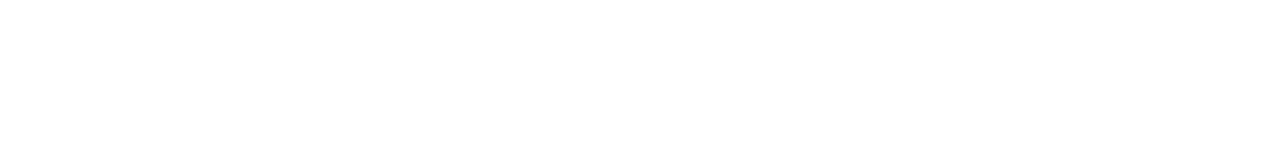
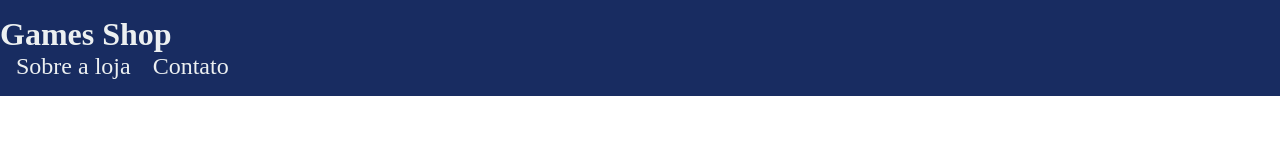
Before and after one commit to lucasdoncruz/games_shop, a plain HTML site: page index.html in a window 1280 px wide. Drawn offline with Linux system fonts and the light colour scheme.

Commit message:
aula 2 finalizada

```diff
--- a/index.html
+++ b/index.html
@@ -3,9 +3,24 @@
 <head>
     <meta charset="UTF-8">
     <meta name="viewport" content="width=device-width, initial-scale=1.0">
-    <title>Document</title>
+    <title>Games Shop - A sua loja de games</title>
+    <link rel="stylesheet" href="./main.css">
 </head>
 <body>
-
+    <header>
+        <h1>Games Shop</h1>
+            <div class="container">
+                <nav>
+                    <ul>
+                        <li>
+                            <a href="#">Sobre a loja</a>
+                        </li>
+                        <li>
+                            <a href="#">Contato</a>
+                        </li>
+                    </ul>
+                </nav>
+            </div>
+    </header>
 </body>
 </html>
--- /dev/null
+++ b/main.css
@@ -0,0 +1,34 @@
+* {
+    margin: 0;
+    padding: 0;
+    box-sizing: border-box;
+}
+
+header {
+    padding: 16px 0;
+    background-color: #182C61;
+    color: #ecf0f1;
+}
+
+header nav li {
+    display: inline;
+    margin-left: 16px;
+    font-size: 24px;
+}
+
+header nav li a {
+    color: #ecf0f1;
+    text-decoration: none;
+}
+
+.container {
+    max-width: 1280px;
+    width: 100%;
+    margin: 0 auto;
+}
+
+header .container {
+    display: flex;
+    align-items: center;
+    justify-content: space-between;
+}
```
